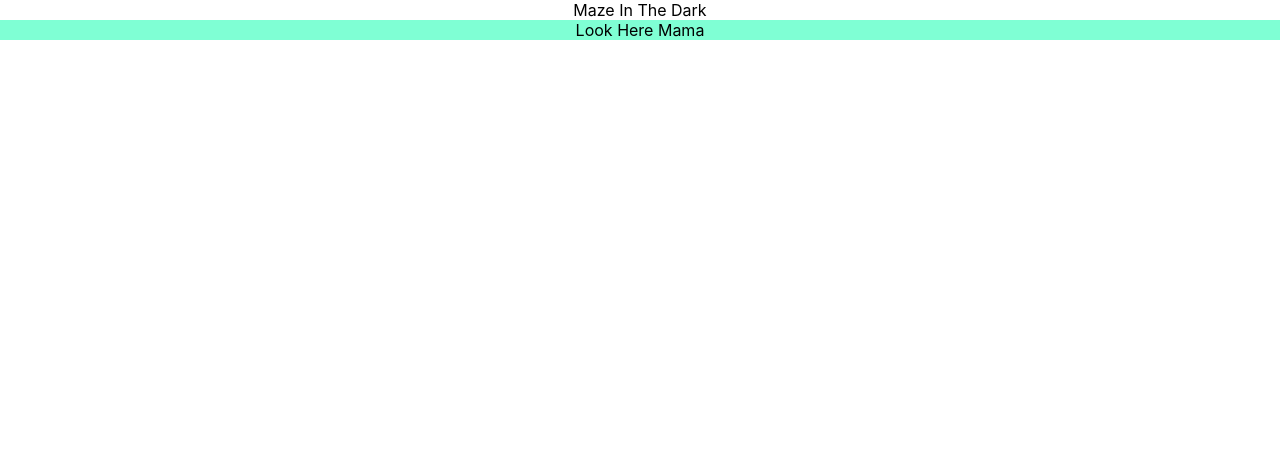
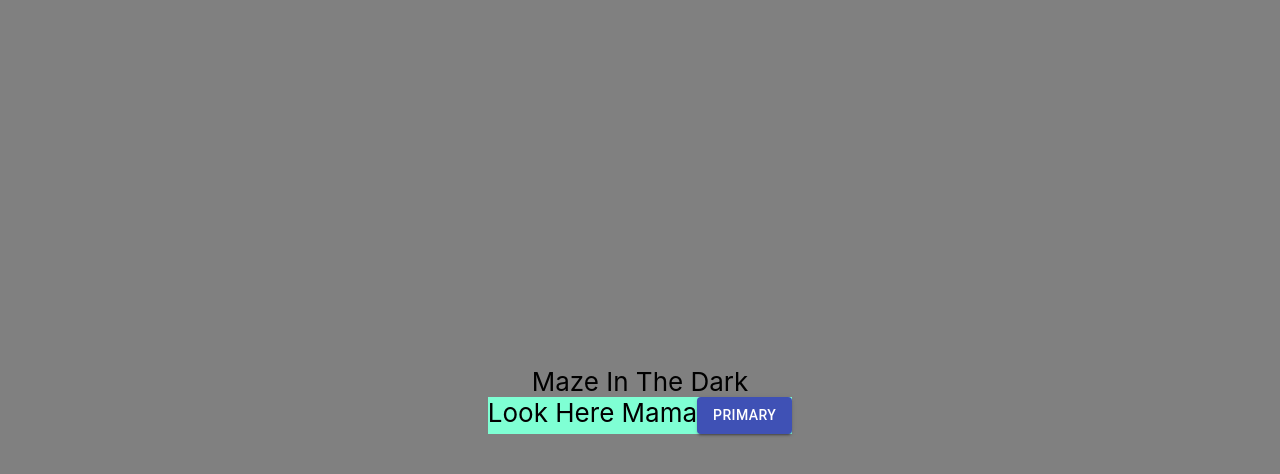
Before and after one commit to Walker-TW/Mazes, a React (Create React App) app: page / in a window 1280 px wide. Shown: the top 474 px of the page. Built offline with nearby package versions, Linux system fonts and the light colour scheme.

Commit message:
Added material ui + button

```diff
--- a/package.json
+++ b/package.json
@@ -11,6 +11,7 @@
     "@types/node": "^12.0.0",
     "@types/react": "^16.9.0",
     "@types/react-dom": "^16.9.0",
+    "fontsource-roboto": "^2.1.4",
     "react": "^16.13.1",
     "react-dom": "^16.13.1",
     "react-scripts": "3.4.1",
--- a/src/App.css
+++ b/src/App.css
@@ -1,8 +1,16 @@
 .App {
   text-align: center;
+  background-color: grey;
+  min-height: 100vh;
+  display: flex;
+  flex-direction: column;
+  align-items: center;
+  justify-content: center;
+  font-size: calc(10px + 2vmin);
+  color: black;
 }
 
-.App-logo {
+/* .App-logo {
   height: 40vmin;
   pointer-events: none;
 }
@@ -34,5 +42,5 @@
   }
   to {
     transform: rotate(360deg);
-  }
-}
+  } */
+/* } */
--- a/src/Components/PointerReport/PointerReport.tsx
+++ b/src/Components/PointerReport/PointerReport.tsx
@@ -1,4 +1,6 @@
 import React, { Component } from "react";
+import { Button } from "@material-ui/core";
+
 import "./PointerReport.css";
 
 class PointerReport extends Component {
@@ -7,7 +9,18 @@ class PointerReport extends Component {
   };
 
   render() {
-    return <div className="PointerReport">Look Here Mama</div>;
+    return (
+      <div className="PointerReport">
+        Look Here Mama
+        <Button
+          variant="contained"
+          color="primary"
+          onClick={() => this.pointerPosition()}
+        >
+          Primary
+        </Button>
+      </div>
+    );
   }
 }
 
```
Also changed, not shown: 1 other file (tests, documents, lock files or other folders).
